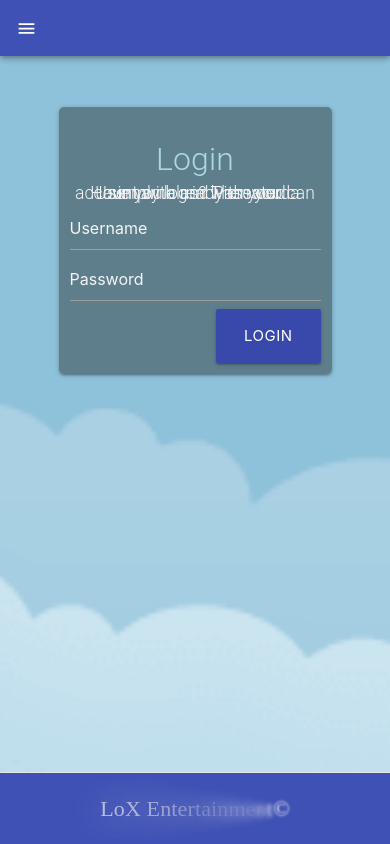
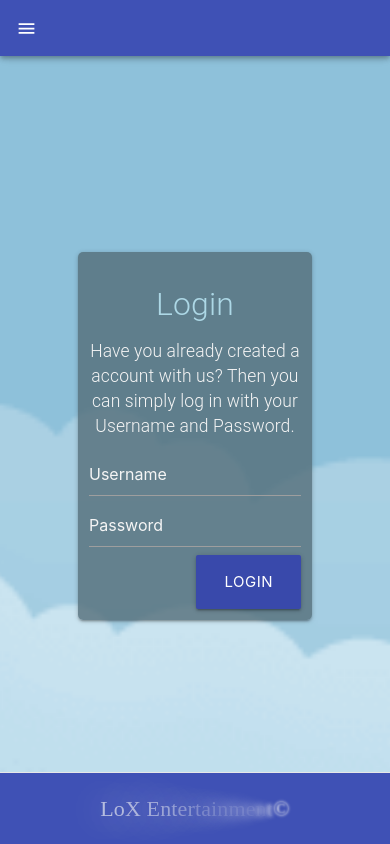
Before and after one commit to Andymendez100/DoYuhKnow, a React app in the folder client/: page /login in a window 390 px wide. Built offline with nearby package versions, Linux system fonts and the light colour scheme; a web font is replaced by a local one.

Commit message:
Finished with media queries

```diff
--- a/client/src/components/App.js
+++ b/client/src/components/App.js
@@ -13,7 +13,7 @@ import pagenotfound from './pagenotfound';
 class App extends Component {
   render() {
     return (
-      <div>
+      <div className="Tonysthing">
         <BrowserRouter>
           <div>
             <Hamburger />
--- a/client/src/components/Login.js
+++ b/client/src/components/Login.js
@@ -32,7 +32,7 @@ class Login extends Component {
       <div>
         <div className="row">
 
-          <div className="col s6 offset-s3 z-depth-1 sizingContainer" id="panel">
+          <div className="col s6 offset-s3 z-depth-1 sizingContainer" id="greg">
             <h4 className="center" style={{ color: 'lightblue' }}>Login</h4>
             <p className="lead center" style={{ color: 'whitesmoke' }}>
               Have you already created a account with us?
--- a/client/src/components/registrationform/Registration.js
+++ b/client/src/components/registrationform/Registration.js
@@ -48,7 +48,7 @@ class Registration extends Component {
     return (
       <div>
         <div className='row'>
-          <div className='col s6  z-depth-1' id='panel'>
+          <div className='col s6  z-depth-1' id='greg'>
             <h4 className='center' style={{ color: 'lightblue' }}>Registration</h4>
             <p className='lead center' style={{ color: 'whitesmoke' }}>
               You can simply create a user with us. All you need to do is to
--- a/client/src/style/style.css
+++ b/client/src/style/style.css
@@ -2,8 +2,6 @@
 
 html {
   height: 100%;
-}
-app {
 }
 
 /* Added animated clouds to bg*/
@@ -104,6 +102,13 @@ body {
   margin: 100px 20%;
   border-radius: 5px;
 }
+#greg {
+  color: lightblue;
+  background-color: rgba(84, 110, 122, 0.8);
+  padding: 11px;
+  margin: 100px 20%;
+  border-radius: 5px;
+}
 
 .sizingContainer {
   height: 70%;
@@ -117,7 +122,7 @@ input:-internal-autofill-selected {
 
 @media screen and (max-width: 654px) {
   #panel {
-    margin: 50% 10% 0;
+    margin: auto;
   }
   .questiontext {
     font-size: 1.83em;
@@ -131,11 +136,25 @@ input:-internal-autofill-selected {
   .gregsButton {
     height: 100px;
   }
+  #app {
+    height: 100vh;
+    display: flex;
+    align-items: center;
+  }
+  .tonysthing {
+    width: 100%;
+  }
+  .chat {
+    margin: 0;
+  }
+  .start-button {
+    max-width: 155px;
+  }
 }
 @media screen and (max-height: 942px) {
   #panel {
-    margin: 15%;
-    line-height: 0;
+    /* margin: 15%; */
+    /* line-height: 0; */
   }
 }
 /*
```
